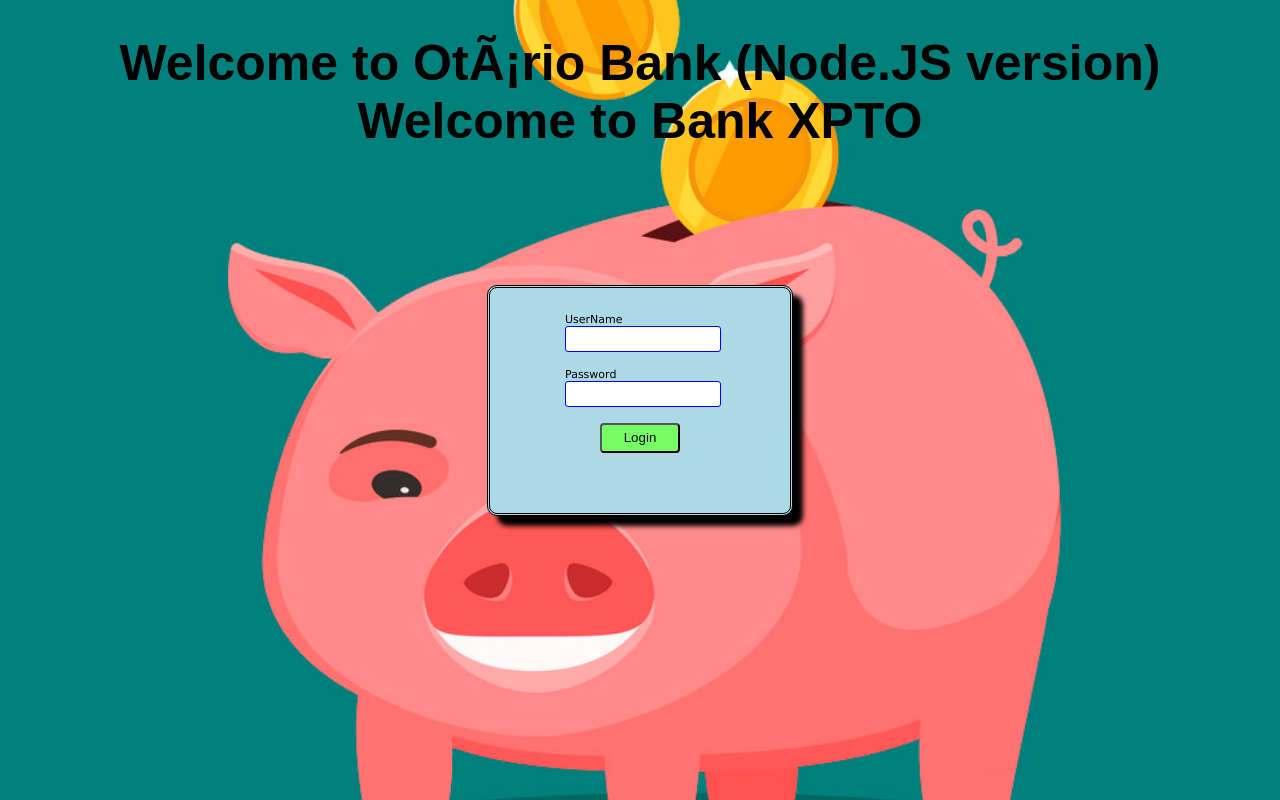
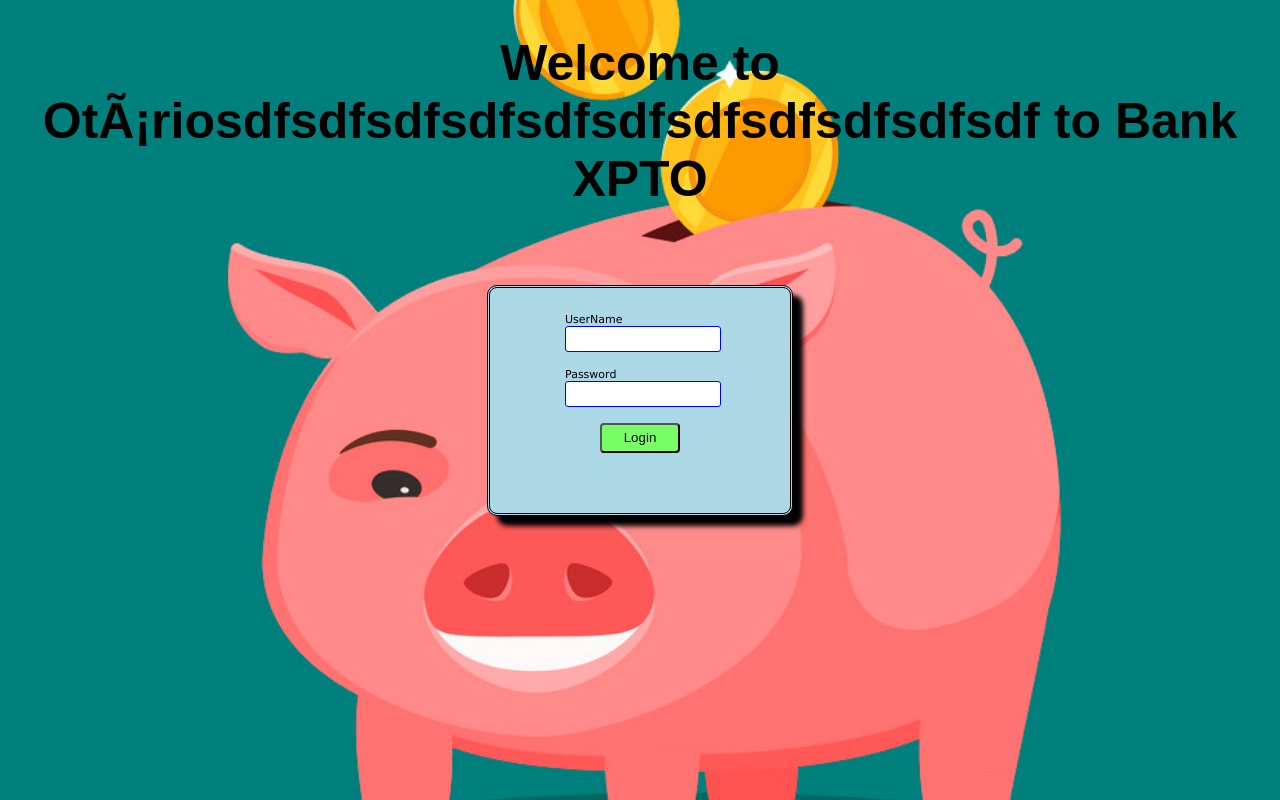
Before and after one commit to Dav1d213/otario_app_node, a website: page public/index.html in a window 1280 px wide. Drawn offline with Linux system fonts and the light colour scheme.

Commit message:
Update index.html

```diff
--- a/public/index.html
+++ b/public/index.html
@@ -28,7 +28,7 @@ $(document).ready(function() {
 
 </script>
 
-<h1>Welcome to Otário Bank (Node.JS version) Welcome to Bank XPTO</h1>
+<h1>Welcome to Otáriosdfsdfsdfsdfsdfsdfsdfsdfsdfsdfsdf to Bank XPTO</h1>
 
 
 <div id="auth" class="auth_div">
```
